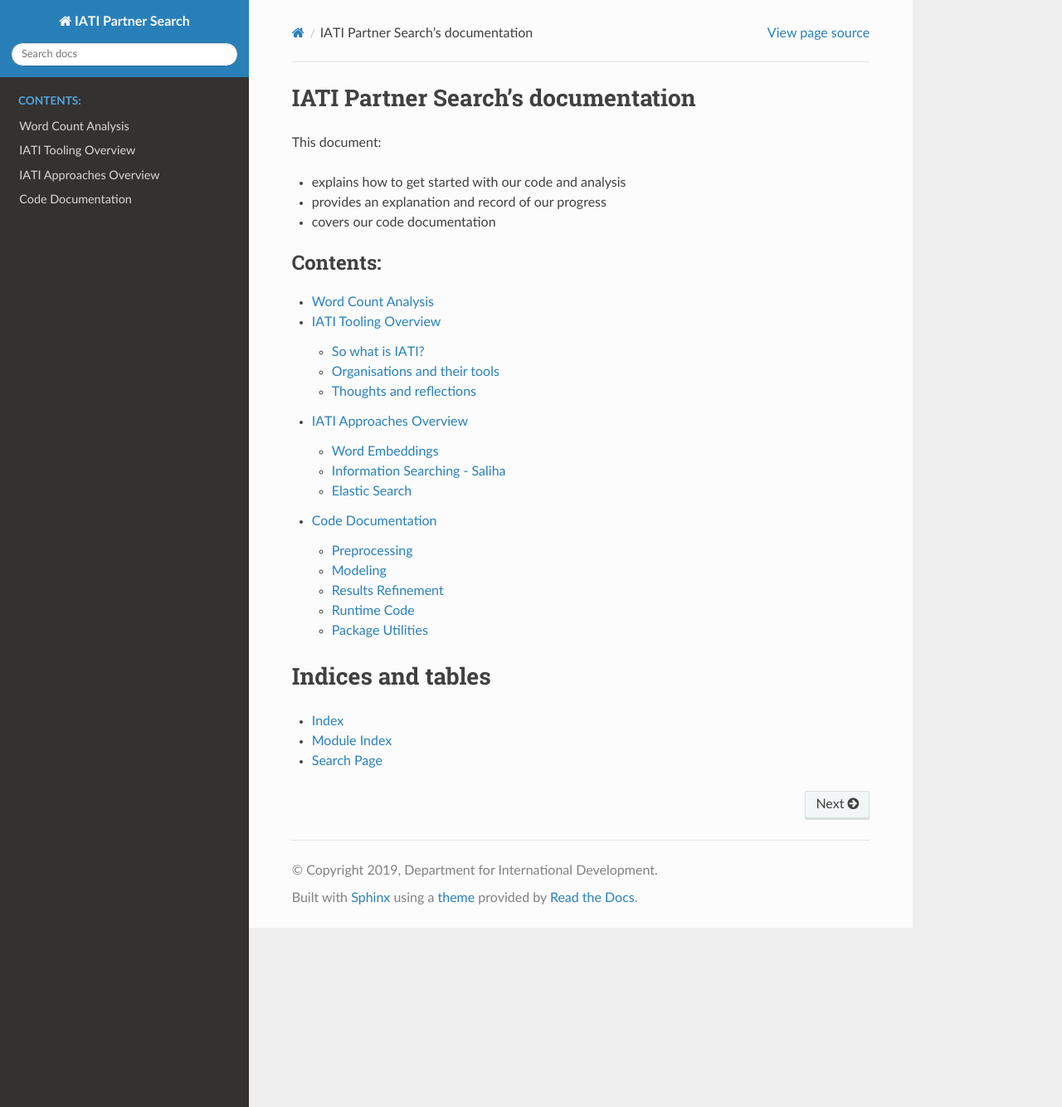
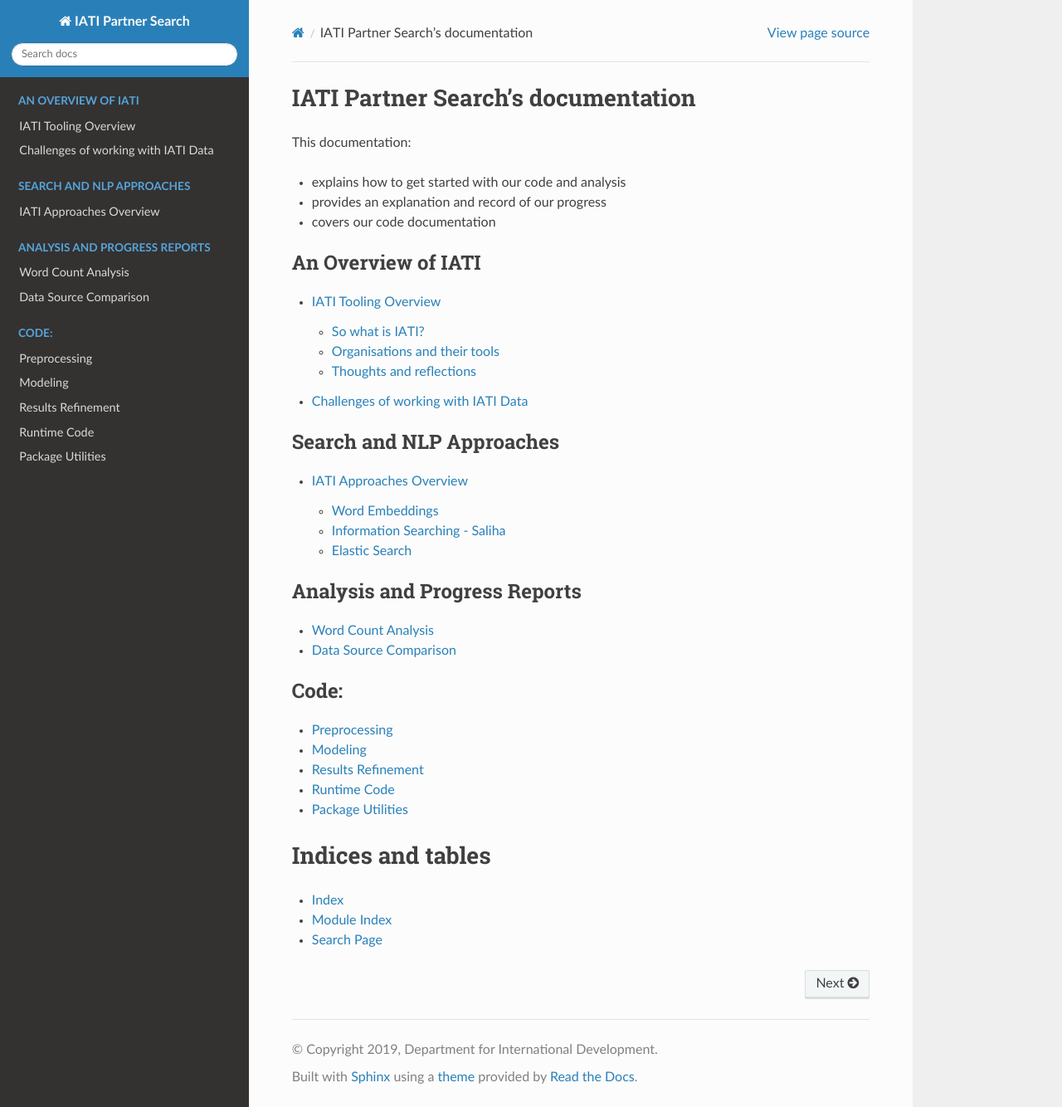
Before and after one commit to datasciencecampus/iati-partner-search, a Sphinx documentation site: the page built from docs/index.rst, in a window 1280 px wide and 1334 px high. Shown: the whole window at 83% size. Built offline with Sphinx 7.4.7 and the Read the Docs theme 2.0.0, drawn with Linux system fonts in a browser that asks for light colours; pages that are not in the unit, such as notebooks, are missing from menus.

Commit message:
refactor doc structure (#91)
* refactor doc structure

- more intelligent grouping of documents
- move everything down a 'level' so that sphinx does not group everything under "content"

* document challenges of working with IATI data

* add data source analysis to docs
- add heading to ipynb notebook otherwise it will not be included in the docs

Co-authored-by: kevincarolan <kevin.carolan@ons.gov.uk>

```diff
--- /dev/null
+++ b/docs/challenges.md
@@ -0,0 +1,13 @@
+# Challenges of working with IATI Data
+
+IATI was designed for flexibility.
+Within the aid sector multiple different organizations and governments work towards dramatically different goals, with different approaches and different ways of working.
+This diversity in the sector is reflected in the IATI data.
+For example; one organizations idea of an activity is not the same as another organizations.
+Multiple currencies are used, but the particular currency (eg £, $ or €) is not always specified.
+Different organizations update their projects at different times.
+None of these examples are exactly a fault in the data, but rather reflect the complexity of the sector and the multiple languages, cultures, backgrounds and motivations of the organizations involved in aid.
+This needs to be borne in mind when analysing the data.
+As a simple example; using the “language” tag to remove non-English entries does not remove all non-English entries.
+This means that depending on the stopwords list used words like “pour” will cause French language entries to cluster, as “pour” is “for” in French, but also a valid word in English.
+The point of this example is that the data will always require particularly careful examination of any filter or analysis, and even simple transformations do not always result in the expected outcome.
--- a/docs/code_documentation.rst
+++ b/docs/code_documentation.rst
@@ -1,6 +1,3 @@
-Code Documentation
-==================
-
 Preprocessing
 -------------
 .. automodule:: ips_python.preprocessing
--- a/docs/index.rst
+++ b/docs/index.rst
@@ -6,7 +6,7 @@
 IATI Partner Search's documentation
 ===================================
 
-This document:
+This documentation:
 
 - explains how to get started with our code and analysis
 - provides an explanation and record of our progress
@@ -14,12 +14,33 @@ This document:
 
 .. toctree::
    :maxdepth: 2
-   :caption: Contents:
+   :caption: Introduction:
 
    readme
+
+.. toctree::
+   :maxdepth: 2
+   :caption: An Overview of IATI
+
+   overview
+   challenges
+
+.. toctree::
+   :maxdepth: 2
+   :caption: Search and NLP Approaches
+
+   IATI_methods
+
+.. toctree::
+   :maxdepth: 2
+   :caption: Analysis and Progress Reports
+
    count_words
-   overview
-   IATI_methods
+   data_download_comparison
+
+.. toctree::
+   :maxdepth: 2
+   :caption: Code:
 
    code_documentation
 
```
Also changed, not shown: docs/data_download_comparison.ipynb.
